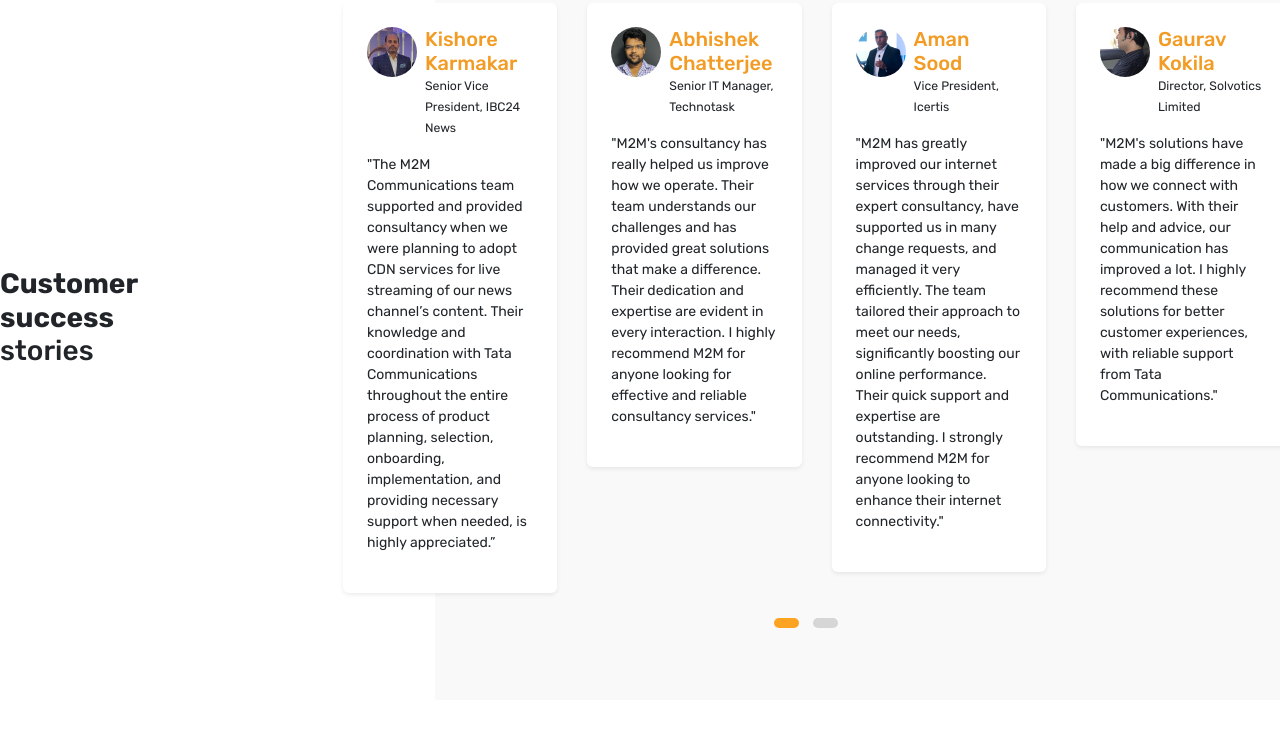
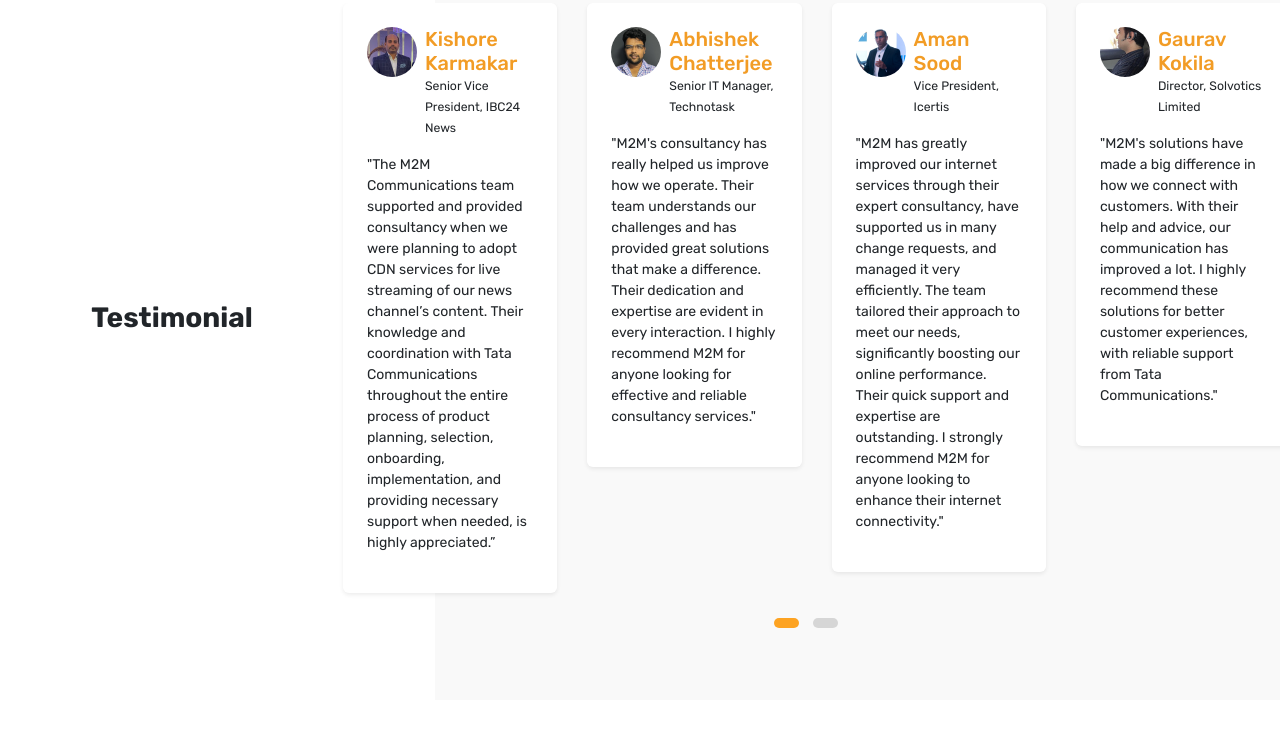
Before and after one commit to iamanshu11/M2M, a plain HTML site: page index.html in a window 1280 px wide. Shown: the part 4626-5364 px from the top of the page. Drawn offline with nearby package versions, Linux system fonts and the light colour scheme.

Commit message:
css changes

```diff
--- a/index.html
+++ b/index.html
@@ -433,7 +433,7 @@
         <section id="testimonials" class="success section-padding bg-white">
             <div class="success-data">
                 <div class="success-data-text">
-                    <h3 class="success-data-model mb-2"> <strong>Customer success </strong><br> stories</h3>
+                    <h3 class="success-data-model mb-2"> <strong>Testimonial </strong><br></h3>
                 </div>
             </div>
             <div class="success-input">
```
Also changed, not shown: privacy-policy.html (+1 -1 lines).
